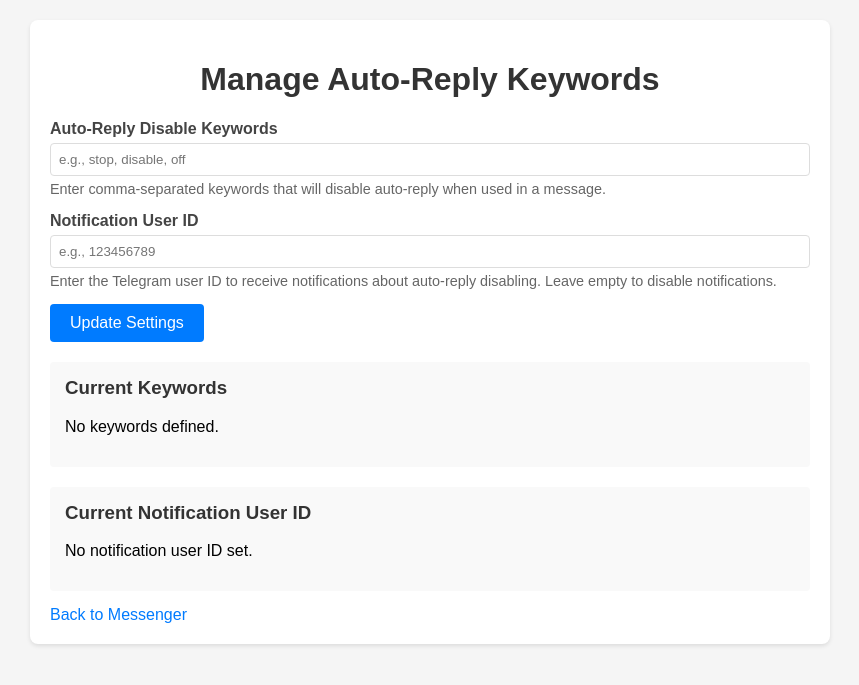
After one commit to wwork4842/tg-chat, a FastAPI app: template templates/keywords.html in a window 1280 px wide. The commit adds this page. Shown: the top 685 px of the page, without its empty margins (210-1069 px from the left). Run offline with FastAPI, Linux system fonts and the light colour scheme; the template is opened without the code that fills it, so the values that code supplies are empty; parts of the project's set-up code (start-up, migrations or seed data) failed here and were passed over.

Commit message:
Added keywords

```diff
--- a/app.py
+++ b/app.py
@@ -1,5 +1,7 @@
 import os
 import json
+import signal
+import asyncio
 from fastapi import FastAPI, Form, Request
 from fastapi.responses import HTMLResponse
 from fastapi.templating import Jinja2Templates
@@ -14,6 +16,7 @@ from datetime import datetime
 from typing import List, Dict
 import logging
 import sqlite3
+import uvicorn
 
 # Configure logging
 logging.basicConfig(level=logging.INFO)
@@ -24,8 +27,62 @@ CONFIG = {
     "AUTO_REPLY_FILE": os.getenv("AUTO_REPLY_FILE", "auto_reply_users.json"),
     "DB_PATH": os.getenv("DB_PATH", "chat_history.db"),
     "SESSION_FILE": os.getenv("SESSION_FILE", "web_session.session"),
+    "KEYWORDS_FILE": os.getenv("KEYWORDS_FILE", "keywords.json"),
+    "CONFIG_FILE": os.getenv("CONFIG_FILE", "config.json"),
     "SQLITE_TIMEOUT": int(os.getenv("SQLITE_TIMEOUT", 10)),
 }
+
+
+# Initialize configuration
+def load_config():
+    try:
+        if os.path.exists(CONFIG["CONFIG_FILE"]):
+            with open(CONFIG["CONFIG_FILE"], "r") as f:
+                config_data = json.load(f)
+                return config_data.get("notification_user_id", None)
+        return None
+    except Exception as e:
+        logger.error(f"Error loading config: {e}")
+        return None
+
+
+def save_config(notification_user_id: str | None):
+    try:
+        config_data = {"notification_user_id": notification_user_id}
+        with open(CONFIG["CONFIG_FILE"], "w") as f:
+            json.dump(config_data, f)
+        logger.info(f"Config saved: notification_user_id={notification_user_id}")
+    except Exception as e:
+        logger.error(f"Error saving config: {e}")
+
+
+# Initialize keywords and notification user ID
+def load_keywords():
+    try:
+        if os.path.exists(CONFIG["KEYWORDS_FILE"]):
+            with open(CONFIG["KEYWORDS_FILE"], "r") as f:
+                keywords = json.load(f)
+                if isinstance(keywords, list):
+                    return [keyword.strip().lower() for keyword in keywords]
+        return ["stop", "disable", "off"]  # Default keywords
+    except Exception as e:
+        logger.error(f"Error loading keywords: {e}")
+        return ["stop", "disable", "off"]
+
+
+def save_keywords(keywords: List[str]):
+    try:
+        with open(CONFIG["KEYWORDS_FILE"], "w") as f:
+            json.dump(keywords, f)
+        logger.info(f"Keywords saved: {keywords}")
+    except Exception as e:
+        logger.error(f"Error saving keywords: {e}")
+
+
+# Load at startup
+AUTO_REPLY_DISABLE_KEYWORDS = load_keywords()
+NOTIFICATION_USER_ID = load_config()
+
 
 # Validate environment variables
 def validate_env_vars():
@@ -34,6 +91,7 @@ def validate_env_vars():
     if missing:
         logger.error(f"Missing environment variables: {', '.join(missing)}")
         raise EnvironmentError(f"Missing environment variables: {', '.join(missing)}")
+
 
 load_dotenv()
 validate_env_vars()
@@ -60,6 +118,8 @@ templates = Jinja2Templates(directory="templates")
 started = False
 auto_reply_users = set()
 CHAT_HISTORY: Dict[int, List[Dict]] = {}
+AUTO_REPLY_STATUS: Dict[int, Dict] = {}  # Store disable status and keyword
+
 
 # Initialize database
 def init_db():
@@ -67,14 +127,31 @@ def init_db():
         with sqlite3.connect(CONFIG["DB_PATH"], timeout=CONFIG["SQLITE_TIMEOUT"]) as conn:
             c = conn.cursor()
             c.execute('''CREATE TABLE IF NOT EXISTS chat_history
-                         (user_id INTEGER PRIMARY KEY, history TEXT)''')
+                         (
+                             user_id
+                             INTEGER
+                             PRIMARY
+                             KEY,
+                             history
+                             TEXT
+                         )''')
+            c.execute('''CREATE TABLE IF NOT EXISTS auto_reply_status
+                         (
+                             user_id
+                             INTEGER
+                             PRIMARY
+                             KEY,
+                             disabled_by_keyword
+                             TEXT
+                         )''')
             conn.commit()
     except Exception as e:
         logger.error(f"Error initializing database: {e}")
 
-# Load auto-reply users and chat history from SQLite
+
+# Load auto-reply users, chat history, and auto-reply status from SQLite
 def load_data():
-    global auto_reply_users, CHAT_HISTORY
+    global auto_reply_users, CHAT_HISTORY, AUTO_REPLY_STATUS
     try:
         if os.path.exists(CONFIG["AUTO_REPLY_FILE"]):
             with open(CONFIG["AUTO_REPLY_FILE"], "r") as f:
@@ -83,15 +160,21 @@ def load_data():
             c = conn.cursor()
             c.execute("SELECT user_id, history FROM chat_history")
             CHAT_HISTORY.update({row[0]: json.loads(row[1]) for row in c.fetchall() if row[1] is not None})
-        logger.info(f"Data loaded: {len(auto_reply_users)} auto-reply users, {len(CHAT_HISTORY)} chat history users")
+            c.execute("SELECT user_id, disabled_by_keyword FROM auto_reply_status")
+            AUTO_REPLY_STATUS.update(
+                {row[0]: {"disabled_by_keyword": row[1]} for row in c.fetchall() if row[1] is not None})
+        logger.info(
+            f"Data loaded: {len(auto_reply_users)} auto-reply users, {len(CHAT_HISTORY)} chat history users, {len(AUTO_REPLY_STATUS)} auto-reply status entries")
     except json.JSONDecodeError as e:
         logger.error(f"Invalid JSON in chat history: {e}")
         CHAT_HISTORY.clear()
     except Exception as e:
         logger.error(f"Error loading data: {e}")
         CHAT_HISTORY.clear()
+        AUTO_REPLY_STATUS.clear()
 
-# Save auto-reply users and chat history to SQLite
+
+# Save auto-reply users, chat history, and auto-reply status to SQLite
 def save_data():
     try:
         with open(CONFIG["AUTO_REPLY_FILE"], "w") as f:
@@ -101,10 +184,15 @@ def save_data():
             for user_id, history in CHAT_HISTORY.items():
                 c.execute("INSERT OR REPLACE INTO chat_history (user_id, history) VALUES (?, ?)",
                           (user_id, json.dumps(history)))
+            for user_id, status in AUTO_REPLY_STATUS.items():
+                c.execute("INSERT OR REPLACE INTO auto_reply_status (user_id, disabled_by_keyword) VALUES (?, ?)",
+                          (user_id, status["disabled_by_keyword"]))
             conn.commit()
-        logger.info(f"Data saved: {len(auto_reply_users)} auto-reply users, {len(CHAT_HISTORY)} chat history users")
+        logger.info(
+            f"Data saved: {len(auto_reply_users)} auto-reply users, {len(CHAT_HISTORY)} chat history users, {len(AUTO_REPLY_STATUS)} auto-reply status entries")
     except Exception as e:
         logger.error(f"Error saving data: {e}")
+
 
 # Save session
 def save_session():
@@ -115,6 +203,7 @@ def save_session():
         logger.info(f"Session saved to {CONFIG['SESSION_FILE']}")
     except Exception as e:
         logger.error(f"Failed to save session: {e}")
+
 
 # ChatGPT Response Helper with Context
 async def ask_chatgpt(user_id: int, prompt: str, send_message: bool = True) -> str:
@@ -135,17 +224,47 @@ async def ask_chatgpt(user_id: int, prompt: str, send_message: bool = True) -> s
         logger.error(f"OpenAI error for user {user_id}: {e}")
         return "Sorry, I couldn't generate a reply right now."
 
+
 # Incoming message handler
 @client.on(NewMessage(incoming=True))
 async def handle_message(event):
+    global NOTIFICATION_USER_ID
     sender = await event.get_sender()
     text = event.raw_text
-    if sender is None or not text.strip() or sender.id not in auto_reply_users:
-        logger.debug(f"Skipping message: sender_id={sender.id if sender else None}, has_text={bool(text.strip())}, auto_reply_enabled={sender.id in auto_reply_users if sender else False}")
+    if sender is None or not text.strip():
+        logger.debug(f"Skipping message: sender_id={sender.id if sender else None}, has_text={bool(text.strip())}")
         return
+
+    # Check for disable keywords
+    if sender.id in auto_reply_users:
+        text_lower = text.lower().strip()
+        for keyword in AUTO_REPLY_DISABLE_KEYWORDS:
+            if keyword.strip().lower() in text_lower:
+                auto_reply_users.discard(sender.id)
+                AUTO_REPLY_STATUS[sender.id] = {"disabled_by_keyword": keyword}
+                save_data()
+                sender_username = sender.username or sender.first_name or "Unknown"
+                logger.info(f"Auto-reply disabled for user {sender.id} due to keyword: {keyword}")
+                if NOTIFICATION_USER_ID:
+                    try:
+                        await client.send_message(
+                            int(NOTIFICATION_USER_ID),
+                            f"Auto-reply disabled for chat with @{sender_username} (ID: {sender.id}) due to keyword: {keyword}"
+                        )
+                    except (ValueError, PeerIdInvalidError):
+                        logger.error(f"Invalid notification user ID: {NOTIFICATION_USER_ID}")
+                    except Exception as e:
+                        logger.error(f"Error sending notification to {NOTIFICATION_USER_ID}: {e}")
+                return
+
+    if sender.id not in auto_reply_users:
+        logger.debug(f"Skipping message: auto_reply not enabled for sender_id={sender.id}")
+        return
+
     logger.info(f"Processing auto-reply for sender_id={sender.id}")
     response = await ask_chatgpt(sender.id, text)
     await client.send_message(sender.id, response)
+
 
 # Helper: Fetch last 10 messages
 async def get_last_messages(user_id: int, limit: int = 10):
@@ -158,12 +277,13 @@ async def get_last_messages(user_id: int, limit: int = 10):
                 messages.append({
                     "sender": sender_name,
                     "text": msg.text,
-                    "timestamp": msg.date.strftime("%Y-%m-%d %H:%M:%S")  # Fixed timestamp format
+                    "timestamp": msg.date.strftime("%Y-%m-%d %H:%M:%S")
                 })
         return messages[::-1]  # Newest first
     except Exception as e:
         logger.error(f"Error fetching messages for user {user_id}: {e}")
         return []
+
 
 # Helper: Users only
 async def get_dialog_user_list():
@@ -175,10 +295,12 @@ async def get_dialog_user_list():
             users.append({
                 "id": dialog.id,
                 "name": name,
-                "auto_reply": dialog.id in auto_reply_users
+                "auto_reply": dialog.id in auto_reply_users,
+                "disabled_by_keyword": AUTO_REPLY_STATUS.get(dialog.id, {}).get("disabled_by_keyword", None)
             })
     logger.info(f"Dialog list retrieved: {len(users)} users")
     return users
+
 
 # Startup
 @app.on_event("startup")
@@ -200,13 +322,18 @@ async def startup_event():
             raise
         started = True
 
+
 # Shutdown
 @app.on_event("shutdown")
 async def shutdown_event():
-    save_data()
-    save_session()
-    await client.disconnect()
-    logger.info("Telegram client disconnected")
+    try:
+        save_data()
+        save_session()
+        await client.disconnect()
+        logger.info("Telegram client disconnected")
+    except Exception as e:
+        logger.error(f"Error during shutdown: {e}")
+
 
 # GPT-to-user message interface
 @app.get("/", response_class=HTMLResponse)
@@ -221,6 +348,7 @@ async def gpt_message_form(request: Request):
         "context_preview_text": None
     })
 
+
 @app.post("/", response_class=HTMLResponse)
 async def send_gpt_message(
         request: Request,
@@ -229,7 +357,8 @@ async def send_gpt_message(
         instruction: str = Form(default="")
 ):
     try:
-        logger.info(f"Send message request: user_ids={user_ids}, custom_user_id={custom_user_id}, instruction={instruction}")
+        logger.info(
+            f"Send message request: user_ids={user_ids}, custom_user_id={custom_user_id}, instruction={instruction}")
         custom_ids = []
         if custom_user_id.strip():
             try:
@@ -289,6 +418,7 @@ async def send_gpt_message(
             "context_preview_text": None
         })
 
+
 @app.post("/get-messages", response_class=HTMLResponse)
 async def get_messages(
         request: Request,
@@ -342,6 +472,7 @@ async def get_messages(
             "context_preview_text": None
         })
 
+
 @app.post("/toggle-auto-reply", response_class=HTMLResponse)
 async def toggle_auto_reply(
         request: Request,
@@ -381,8 +512,10 @@ async def toggle_auto_reply(
         for target_id in target_ids:
             if should_enable:
                 auto_reply_users.add(target_id)
+                AUTO_REPLY_STATUS.pop(target_id, None)  # Clear disable status when enabling
             else:
                 auto_reply_users.discard(target_id)
+                AUTO_REPLY_STATUS.pop(target_id, None)  # Clear disable status when disabling
         save_data()
         logger.info(f"Auto-reply toggled: should_enable={should_enable}, auto_reply_users={list(auto_reply_users)}")
 
@@ -412,6 +545,7 @@ async def toggle_auto_reply(
             "context_preview_text": None
         })
 
+
 @app.post("/preview-response", response_class=HTMLResponse)
 async def preview_response(
         request: Request,
@@ -420,7 +554,8 @@ async def preview_response(
         instruction: str = Form(default="")
 ):
     try:
-        logger.info(f"Preview response request: user_ids={user_ids}, custom_user_id={custom_user_id}, instruction={instruction}")
+        logger.info(
+            f"Preview response request: user_ids={user_ids}, custom_user_id={custom_user_id}, instruction={instruction}")
         custom_ids = []
         if custom_user_id.strip():
             try:
@@ -462,6 +597,7 @@ async def preview_response(
             "context_preview_text": None
         })
 
+
 @app.post("/update-context", response_class=HTMLResponse)
 async def update_context(
         request: Request,
@@ -470,7 +606,8 @@ async def update_context(
         instruction: str = Form(default="")
 ):
     try:
-        logger.info(f"Update context request: user_ids={user_ids}, custom_user_id={custom_user_id}, instruction={instruction}")
+        logger.info(
+            f"Update context request: user_ids={user_ids}, custom_user_id={custom_user_id}, instruction={instruction}")
         custom_ids = []
         if custom_user_id.strip():
             try:
@@ -512,6 +649,7 @@ async def update_context(
             "context_preview_text": None
         })
 
+
 @app.post("/send-preview", response_class=HTMLResponse)
 async def send_preview(
         request: Request,
@@ -520,7 +658,8 @@ async def send_preview(
         preview_text: str = Form(...)
 ):
     try:
-        logger.info(f"Send preview request: user_ids={user_ids}, custom_user_id={custom_user_id}, preview_text={preview_text}")
+        logger.info(
+            f"Send preview request: user_ids={user_ids}, custom_user_id={custom_user_id}, preview_text={preview_text}")
         custom_ids = []
         if custom_user_id.strip():
             try:
@@ -562,3 +701,97 @@ async def send_preview(
             "preview_text": None,
             "context_preview_text": None
         })
+
+
+# Keywords and notification user management interface
+@app.get("/keywords", response_class=HTMLResponse)
+async def keywords_form(request: Request):
+    return templates.TemplateResponse("keywords.html", {
+        "request": request,
+        "keywords": AUTO_REPLY_DISABLE_KEYWORDS,
+        "notification_user_id": NOTIFICATION_USER_ID,
+        "success": None,
+        "error": None
+    })
+
+
+@app.post("/keywords", response_class=HTMLResponse)
+async def update_keywords(
+        request: Request,
+        keywords: str = Form(...),
+        notification_user_id: str = Form(default="")
+):
+    global AUTO_REPLY_DISABLE_KEYWORDS, NOTIFICATION_USER_ID
+    try:
+        new_keywords = [keyword.strip() for keyword in keywords.split(",") if keyword.strip()]
+        if not new_keywords:
+            raise ValueError("At least one keyword must be provided.")
+
+        # Validate notification user ID
+        new_notification_user_id = notification_user_id.strip() or None
+        if new_notification_user_id:
+            try:
+                new_notification_user_id = int(new_notification_user_id)
+                entity = await client.get_entity(new_notification_user_id)
+                if not isinstance(entity, User):
+                    raise ValueError(f"ID {new_notification_user_id} does not correspond to a user.")
+            except (ValueError, PeerIdInvalidError):
+                raise ValueError(f"Invalid Telegram user ID: {new_notification_user_id}")
+
+        AUTO_REPLY_DISABLE_KEYWORDS = new_keywords
+        NOTIFICATION_USER_ID = new_notification_user_id
+        save_keywords(new_keywords)
+        save_config(new_notification_user_id)
+        return templates.TemplateResponse("keywords.html", {
+            "request": request,
+            "keywords": AUTO_REPLY_DISABLE_KEYWORDS,
+            "notification_user_id": NOTIFICATION_USER_ID,
+            "success": "Keywords and notification user ID updated successfully.",
+            "error": None
+        })
+    except Exception as e:
+        logger.error(f"Error updating keywords or notification user ID: {e}")
+        return templates.TemplateResponse("keywords.html", {
+            "request": request,
+            "keywords": AUTO_REPLY_DISABLE_KEYWORDS,
+            "notification_user_id": NOTIFICATION_USER_ID,
+            "success": None,
+            "error": str(e)
+        })
+
+
+# Signal handler for graceful shutdown
+async def handle_shutdown():
+    logger.info("Received shutdown signal, initiating graceful shutdown...")
+    await shutdown_event()
+    tasks = [task for task in asyncio.all_tasks() if task is not asyncio.current_task()]
+    for task in tasks:
+        task.cancel()
+    await asyncio.sleep(0.1)  # Allow tasks to cancel
+    loop = asyncio.get_event_loop()
+    loop.stop()
+    loop.run_until_complete(loop.shutdown_asyncgens())
+    loop.close()
+    logger.info("Shutdown complete.")
+
+
+def signal_handler(sig, frame):
+    logger.info(f"Received signal {sig}, starting shutdown...")
+    asyncio.run_coroutine_threadsafe(handle_shutdown(), asyncio.get_event_loop())
+    raise SystemExit
+
+
+# Main entry point
+if __name__ == "__main__":
+    loop = asyncio.get_event_loop()
+    # Register signal handlers
+    signal.signal(signal.SIGINT, signal_handler)
+    signal.signal(signal.SIGTERM, signal_handler)
+    try:
+        uvicorn.run(app, host="0.0.0.0", port=8000, loop="asyncio")
+    except (KeyboardInterrupt, SystemExit):
+        logger.info("Application interrupted, shutting down...")
+    except Exception as e:
+        logger.error(f"Unexpected error: {e}")
+    finally:
+        loop.run_until_complete(handle_shutdown())
--- /dev/null
+++ b/templates/keywords.html
@@ -0,0 +1,165 @@
+<!DOCTYPE html>
+<html lang="en">
+<head>
+    <meta charset="UTF-8">
+    <meta name="viewport" content="width=device-width, initial-scale=1.0">
+    <title>Manage Auto-Reply Keywords</title>
+    <style>
+        body {
+            font-family: Arial, sans-serif;
+            max-width: 800px;
+            margin: 0 auto;
+            padding: 20px;
+            background-color: #f5f5f5;
+        }
+        .container {
+            background: white;
+            padding: 20px;
+            border-radius: 8px;
+            box-shadow: 0 2px 4px rgba(0,0,0,0.1);
+        }
+        h1 {
+            color: #333;
+            text-align: center;
+        }
+        .form-group {
+            margin-bottom: 15px;
+        }
+        label {
+            display: block;
+            margin-bottom: 5px;
+            font-weight: bold;
+            color: #444;
+        }
+        input[type="text"] {
+            width: 100%;
+            padding: 8px;
+            border: 1px solid #ddd;
+            border-radius: 4px;
+            box-sizing: border-box;
+        }
+        button {
+            background-color: #007bff;
+            color: white;
+            padding: 10px 20px;
+            border: none;
+            border-radius: 4px;
+            cursor: pointer;
+            font-size: 16px;
+        }
+        button:hover {
+            background-color: #0056b3;
+        }
+        .message {
+            margin-top: 15px;
+            padding: 10px;
+            border-radius: 4px;
+        }
+        .success {
+            background-color: #d4edda;
+            color: #155724;
+        }
+        .error {
+            background-color: #f8d7da;
+            color: #721c24;
+        }
+        .note {
+            font-size: 0.9em;
+            color: #666;
+            margin-top: 5px;
+        }
+        .keywords-list {
+            margin-top: 20px;
+            padding: 15px;
+            background-color: #f9f9f9;
+            border-radius: 4px;
+        }
+        .keywords-list h3 {
+            margin-top: 0;
+            color: #333;
+        }
+        .keywords-list ul {
+            list-style-type: none;
+            padding: 0;
+        }
+        .keywords-list li {
+            padding: 5px 0;
+            border-bottom: 1px solid #eee;
+        }
+        .keywords-list li:last-child {
+            border-bottom: none;
+        }
+        .back-link {
+            display: inline-block;
+            margin-top: 15px;
+            color: #007bff;
+            text-decoration: none;
+        }
+        .back-link:hover {
+            text-decoration: underline;
+        }
+        .notification-id {
+            margin-top: 20px;
+            padding: 15px;
+            background-color: #f9f9f9;
+            border-radius: 4px;
+        }
+        .notification-id h3 {
+            margin-top: 0;
+            color: #333;
+        }
+    </style>
+</head>
+<body>
+    <div class="container">
+        <h1>Manage Auto-Reply Keywords</h1>
+        <form method="post" action="/keywords">
+            <div class="form-group">
+                <label for="keywords">Auto-Reply Disable Keywords</label>
+                <input type="text" name="keywords" id="keywords" value="{{ keywords | join(', ') }}" placeholder="e.g., stop, disable, off">
+                <div class="note">Enter comma-separated keywords that will disable auto-reply when used in a message.</div>
+            </div>
+            <div class="form-group">
+                <label for="notification_user_id">Notification User ID</label>
+                <input type="text" name="notification_user_id" id="notification_user_id" value="{{ notification_user_id | default('') }}" placeholder="e.g., 123456789">
+                <div class="note">Enter the Telegram user ID to receive notifications about auto-reply disabling. Leave empty to disable notifications.</div>
+            </div>
+            <button type="submit">Update Settings</button>
+        </form>
+
+        <div class="keywords-list">
+            <h3>Current Keywords</h3>
+            {% if keywords %}
+                <ul>
+                    {% for keyword in keywords %}
+                        <li>{{ keyword }}</li>
+                    {% endfor %}
+                </ul>
+            {% else %}
+                <p>No keywords defined.</p>
+            {% endif %}
+        </div>
+
+        <div class="notification-id">
+            <h3>Current Notification User ID</h3>
+            {% if notification_user_id %}
+                <p>{{ notification_user_id }}</p>
+            {% else %}
+                <p>No notification user ID set.</p>
+            {% endif %}
+        </div>
+
+        {% if success %}
+            <div class="message success">
+                <strong>Success!</strong> {{ success }}
+            </div>
+        {% elif error %}
+            <div class="message error">
+                <strong>Error:</strong> {{ error }}
+            </div>
+        {% endif %}
+
+        <a href="/" class="back-link">Back to Messenger</a>
+    </div>
+</body>
+</html>
```
Also changed, not shown: templates/index.html (+12 -0 lines).
